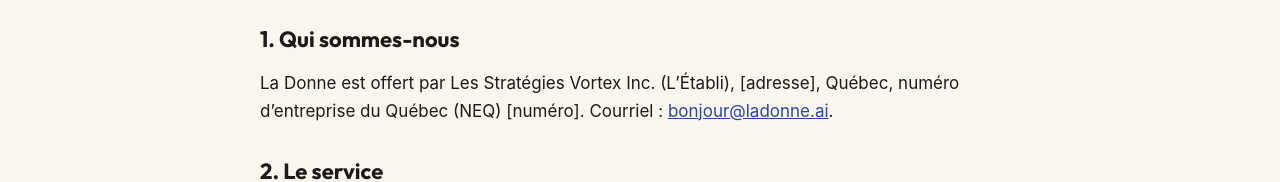
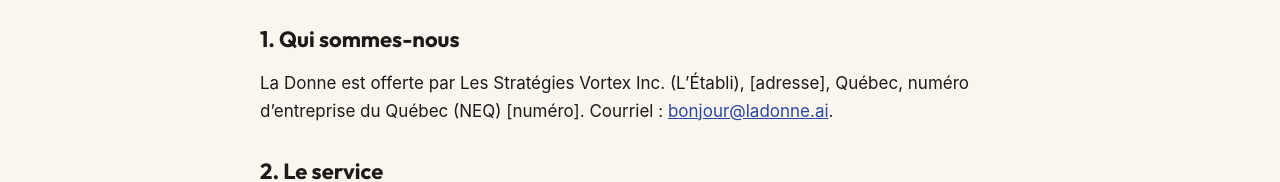
Before and after one commit to francoisgaouette-source/le-tapis, a plain HTML site: page site/conditions.html in a window 1280 px wide. Shown: the part 250-432 px from the top of the page. Drawn offline with Linux system fonts and the light colour scheme.

Commit message:
Pages légales : « La Donne est offerte »
Co-Authored-By: Claude Opus 5.5 <noreply@anthropic.com>

```diff
--- a/site/conditions.html
+++ b/site/conditions.html
@@ -36,7 +36,7 @@ li { margin: 4px 0; }
 <p class="vigueur">En vigueur le [date]. Ces conditions encadrent l’utilisation de La Donne.</p>
 
 <h2>1. Qui sommes-nous</h2>
-<p>La Donne est offert par Les Stratégies Vortex Inc. (L’Établi), [adresse], Québec, numéro d’entreprise du Québec (NEQ) [numéro]. Courriel : <a href="mailto:bonjour@ladonne.ai">bonjour@ladonne.ai</a>.</p>
+<p>La Donne est offerte par Les Stratégies Vortex Inc. (L’Établi), [adresse], Québec, numéro d’entreprise du Québec (NEQ) [numéro]. Courriel : <a href="mailto:bonjour@ladonne.ai">bonjour@ladonne.ai</a>.</p>
 
 <h2>2. Le service</h2>
 <p>La Donne est une application web qui explique les règles de jeux de cartes, de dominos, de dés et de société, et aide un groupe d’amis à organiser ses soirées de jeux.</p>
```
